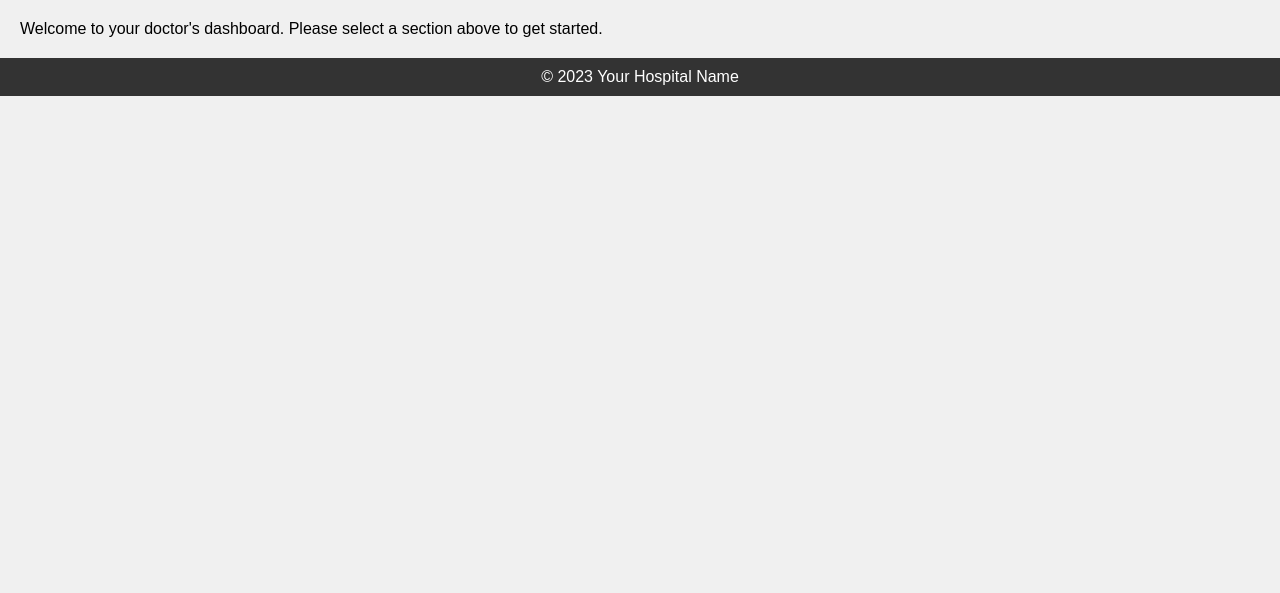
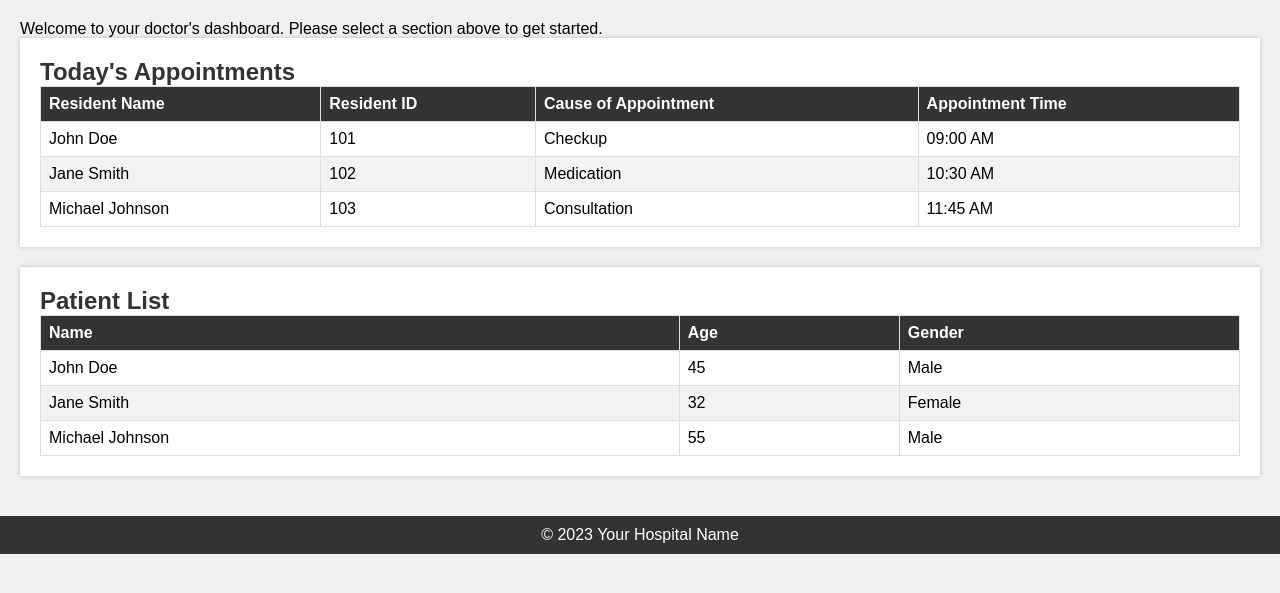
Before and after one commit to sheikhDipta003/ISD-group02-Belasheshe, a Django app: template belasheshe/doctors/templates/doctors/doctor_dashboard.html in a window 1280 px wide. Shown: the part 95-688 px from the top of the page. Run offline with Django 4.2, Linux system fonts and the light colour scheme; the template is opened without the code that fills it, so the values that code supplies are empty.

Commit message:
Update beginner

```diff
--- a/belasheshe/doctors/templates/doctors/doctor_dashboard.html
+++ b/belasheshe/doctors/templates/doctors/doctor_dashboard.html
@@ -26,6 +26,73 @@
     <main>
         <!-- Your main dashboard content goes here -->
         <p>Welcome to your doctor's dashboard. Please select a section above to get started.</p>
+        <div class="card">
+            <h2>Today's Appointments</h2>
+            <!-- Appointment table -->
+            <table>
+                <thead>
+                    <tr>
+                        <th>Resident Name</th>
+                        <th>Resident ID</th>
+                        <th>Cause of Appointment</th>
+                        <th>Appointment Time</th>
+                    </tr>
+                </thead>
+                <tbody>
+                    <!-- Appointment Data Rows -->
+                    <tr>
+                        <td>John Doe</td>
+                        <td>101</td>
+                        <td>Checkup</td>
+                        <td>09:00 AM</td>
+                    </tr>
+                    <tr>
+                        <td>Jane Smith</td>
+                        <td>102</td>
+                        <td>Medication</td>
+                        <td>10:30 AM</td>
+                    </tr>
+                    <tr>
+                        <td>Michael Johnson</td>
+                        <td>103</td>
+                        <td>Consultation</td>
+                        <td>11:45 AM</td>
+                    </tr>
+                    <!-- Add more appointment data rows as needed -->
+                </tbody>
+            </table>
+        </div>
+
+        <div class="card">
+            <h2>Patient List</h2>
+            <!-- List of patients goes here -->
+            <table>
+                <thead>
+                    <tr>
+                        <th>Name</th>
+                        <th>Age</th>
+                        <th>Gender</th>
+                    </tr>
+                </thead>
+                <tbody>
+                    <tr>
+                        <td>John Doe</td>
+                        <td>45</td>
+                        <td>Male</td>
+                    </tr>
+                    <tr>
+                        <td>Jane Smith</td>
+                        <td>32</td>
+                        <td>Female</td>
+                    </tr>
+                    <tr>
+                        <td>Michael Johnson</td>
+                        <td>55</td>
+                        <td>Male</td>
+                    </tr>
+                </tbody>
+            </table>
+        </div>
     </main>
 
     <footer>
```
